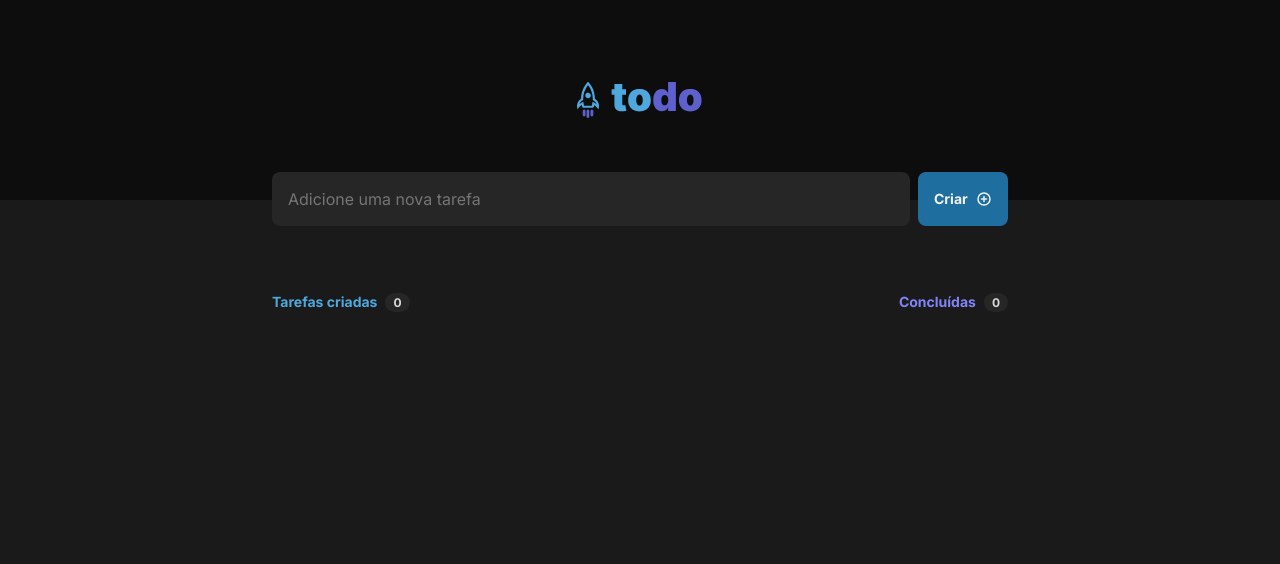
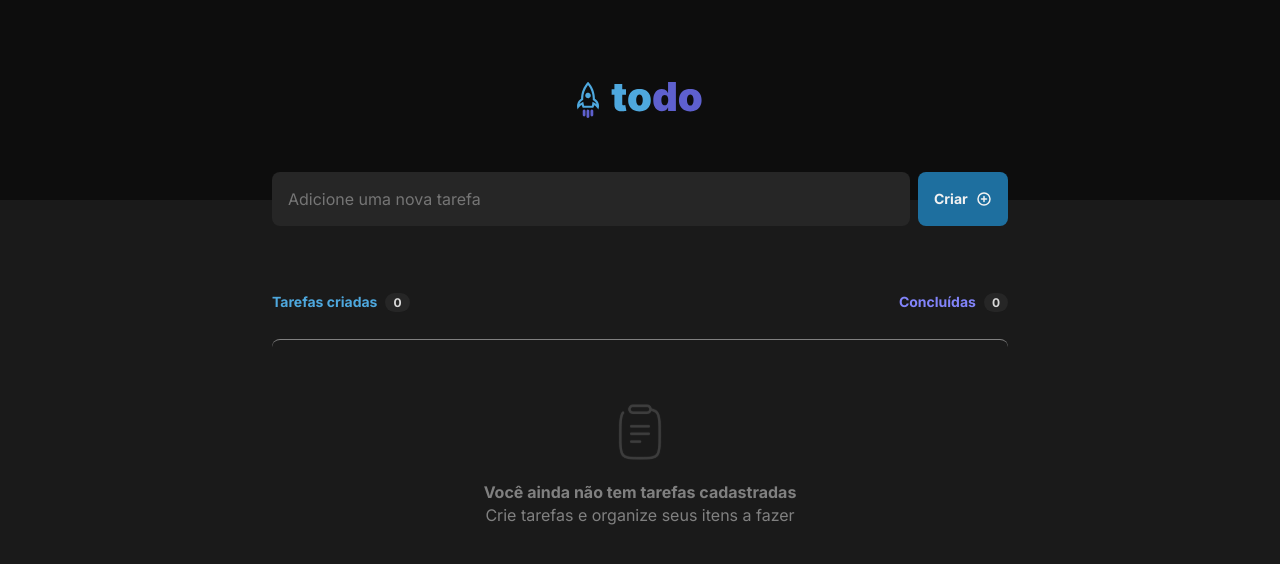
Before and after one commit to EllenBessa/todo-list, a React (Vite) app: page / in a window 1280 px wide. Shown: the top 564 px of the page. Built offline with nearby package versions, Linux system fonts and the light colour scheme.

Commit message:
feat: :lipstick: Componente EmptyList

```diff
--- a/src/App.tsx
+++ b/src/App.tsx
@@ -1,6 +1,7 @@
 import { Header } from "./components/Header";
 import { Input } from "./components/Input";
 import { Button } from "./components/Button";
+import { EmptyList } from "./components/EmptyList";
 
 import "./global.css";
 import styles from "./App.module.css";
@@ -28,6 +29,8 @@
               <strong>0</strong>
             </div>
           </header>
+
+          <EmptyList />
         </section>
       </main>
     </>
--- /dev/null
+++ b/src/components/EmptyList.module.css
@@ -0,0 +1,19 @@
+.emptyList {
+  margin-top: 1.5rem;
+  text-align: center;
+
+  border-top: 1px solid var(--gray-300);
+  border-radius: 8px;
+}
+
+.emptyList img {
+  margin-top: 4rem;
+}
+
+.emptyList > div {
+  margin-top: 1rem;
+  color: var(--gray-300);
+
+  display: flex;
+  flex-direction: column;
+}
--- /dev/null
+++ b/src/components/EmptyList.tsx
@@ -0,0 +1,16 @@
+import clipboard from "../assets/clipboard.svg";
+
+import styles from "./EmptyList.module.css";
+
+export function EmptyList() {
+  return (
+    <div className={styles.emptyList}>
+      <img src={clipboard} alt="" />
+
+      <div>
+        <strong>Você ainda não tem tarefas cadastradas</strong>
+        <span>Crie tarefas e organize seus itens a fazer</span>
+      </div>
+    </div>
+  );
+}
```
Also changed, not shown: src/assets/clipboard.svg (added).
